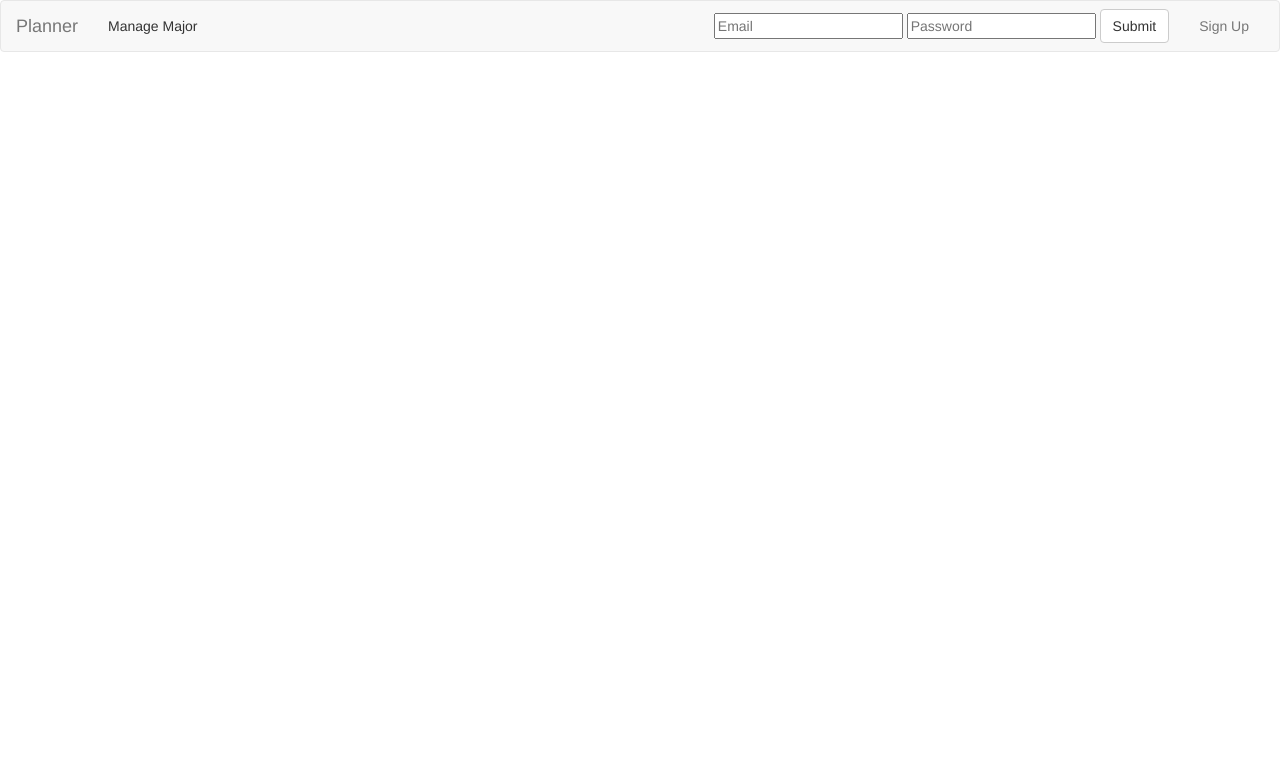
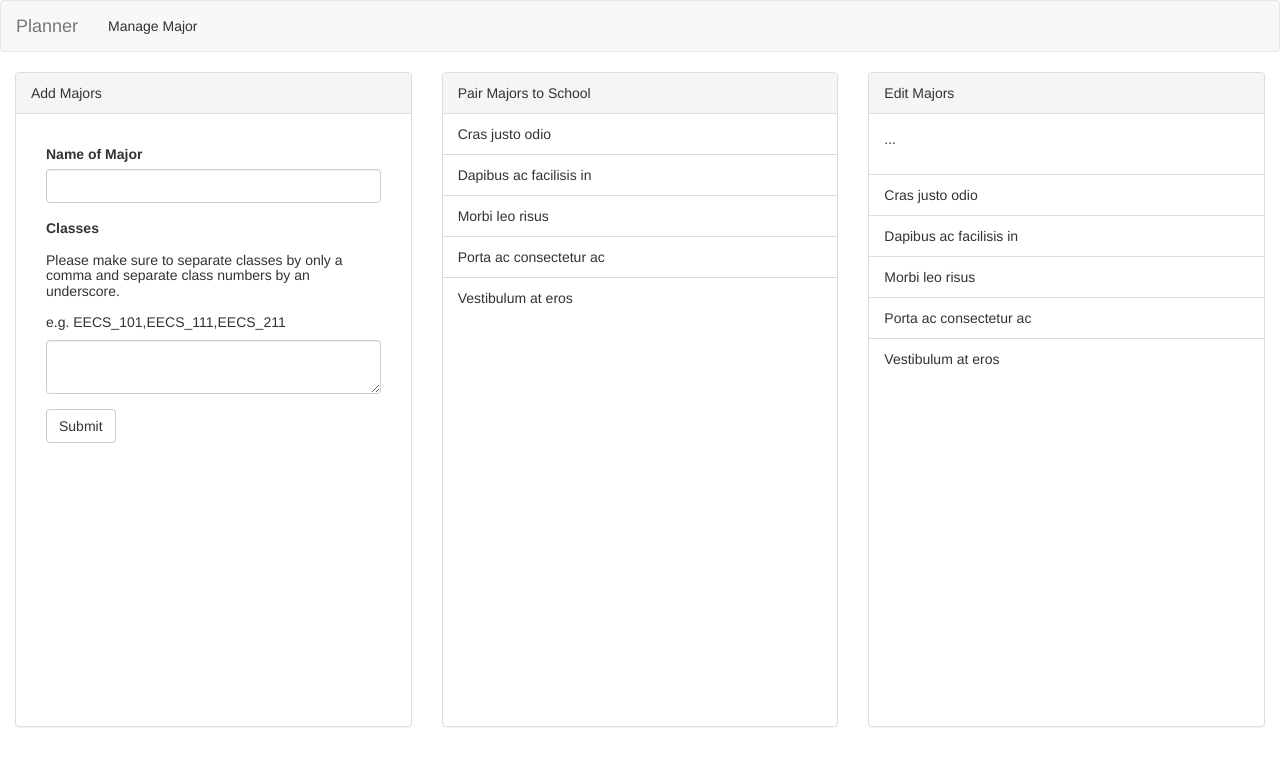
Before and after one commit to nuasg/planner, a website: page index.html at #/major in a window 1280 px wide. Both pictures are taken after a click on the link "Manage Major". Drawn offline with nearby package versions, Linux system fonts and the light colour scheme; some packages are replaced by stand-ins of ours.

Commit message:
started workingon major view

```diff
--- a/app/css/style.css
+++ b/app/css/style.css
@@ -1,3 +1,9 @@
-.main{
-	margin-top: 49px;
+.main {
+	height: calc(100% - 72px);
 }
+html, body, .major, .major .col-md-4 {
+	height: 100%;
+}
+.major .panel {
+	height: 90%;
+}
--- a/app/major/major.controller.js
+++ b/app/major/major.controller.js
@@ -1,6 +1,14 @@
 (function(){
 	angular.module("prereqsmap")
 	.controller("MajorController",["$scope","$state",function($scope,$state){
-
+		$scope.addMajor = function (major, classes) {
+			if (classes == undefined || major == undefined) {
+				alert("Fill out form completely");
+			} else {
+				$scope.major = major;
+				$scope.listOfClasses = classes.split(",");
+				$('#classes').modal('show');
+			}
+		}
 	}]);
 }());
--- a/app/major/major.html
+++ b/app/major/major.html
@@ -0,0 +1,73 @@
+<div class="major">
+	<div class="col-md-4">
+		<div class="panel panel-default">
+		  <div class="panel-heading">Add Majors</div>
+		  <div class="panel-body">
+		    <div class="panel-body">
+			    <div class="form-group">
+		        <label>Name of Major</label>
+		        <input class="form-control" ng-model="major">
+		      </div>
+		      <div class="form-group">
+		      	<label>Classes</label>
+		      	<h5>Please make sure to separate classes by only a comma and separate class numbers by an underscore.<br/><br/>e.g. EECS_101,EECS_111,EECS_211</h5>
+		      	<textarea class="form-control" ng-model="classes"></textarea>
+		      </div>
+		      <button class="btn btn-default full-width" ng-click="addMajor(major, classes)">Submit</button>
+			  </div>
+		  </div>
+		</div>
+	</div>
+	<div class="col-md-4">
+		<div class="panel panel-default">
+		  <div class="panel-heading">Pair Majors to School</div>
+
+
+		  <!-- List group -->
+		  <ul class="list-group">
+		    <li class="list-group-item">Cras justo odio</li>
+		    <li class="list-group-item">Dapibus ac facilisis in</li>
+		    <li class="list-group-item">Morbi leo risus</li>
+		    <li class="list-group-item">Porta ac consectetur ac</li>
+		    <li class="list-group-item">Vestibulum at eros</li>
+		  </ul>
+		</div>
+	</div>
+	<div class="col-md-4">
+		<div class="panel panel-default">
+		  <div class="panel-heading">Edit Majors</div>
+		  <div class="panel-body">
+		    <p>...</p>
+		  </div>
+
+		  <!-- List group -->
+		  <ul class="list-group">
+		    <li class="list-group-item">Cras justo odio</li>
+		    <li class="list-group-item">Dapibus ac facilisis in</li>
+		    <li class="list-group-item">Morbi leo risus</li>
+		    <li class="list-group-item">Porta ac consectetur ac</li>
+		    <li class="list-group-item">Vestibulum at eros</li>
+		  </ul>
+		</div>
+	</div>
+</div>
+<!-- Modal -->
+<div class="modal fade" id="classes">
+  <div class="modal-dialog">
+    <div class="modal-content">
+      <div class="modal-header">
+        <button type="button" class="close" data-dismiss="modal" aria-label="Close"><span aria-hidden="true">&times;</span></button>
+        <h4 class="modal-title">{{major}}</h4>
+      </div>
+      <div class="modal-body">
+      	<ul>
+      		<li ng-repeat="class in listOfClasses">{{class}}</li>
+      	</ul>
+      </div>
+      <div class="modal-footer">
+        <button type="button" class="btn btn-default" data-dismiss="modal">Close</button>
+        <button type="button" class="btn btn-primary">Save changes</button>
+      </div>
+    </div>
+  </div>
+</div>
--- a/index.html
+++ b/index.html
@@ -24,7 +24,7 @@
 		    	<ul class="nav navbar-nav">
 			    	<li><a ui-sref="major">Manage Major</a></li>
 		      </ul>
-		      <ul class="nav navbar-nav navbar-right">
+		      <!-- <ul class="nav navbar-nav navbar-right">
 		      	<form class="navbar-form navbar-left" role="search">
 			        <div class="form-group">
 			          <input type="text" placeholder="Email" ng-model="login.email">
@@ -33,12 +33,14 @@
 			        <button type="submit" class="btn btn-default">Submit</button>
 			      </form>
 			      <li><a ui-sref="signUp">Sign Up</a></li>
-		      </ul>
-		    </div><!-- /.navbar-collapse -->
+		      </ul> -->
+		    </div>
 		  </div><!-- /.container-fluid -->
 		</nav>
 		<div ui-view class="main"></div>
 	</body>
+	<script src="node_modules/jquery/dist/jquery.js"></script>
+	<script src="node_modules/bootstrap/dist/js/bootstrap.js"></script>
 	<script src="node_modules/angular/angular.js"></script>
 	<script src="node_modules/angular-ui-router/release/angular-ui-router.js"></script>
 	<script src="node_modules/angular-cookies/angular-cookies.js"></script>
--- a/package.json
+++ b/package.json
@@ -15,6 +15,7 @@
     "body-parser": "^1.14.2",
     "bootstrap": "^3.3.6",
     "express": "^4.13.3",
+    "jquery": "^2.2.0",
     "mongoose": "^4.3.5"
   }
 }
```
Also changed, not shown: README.MD.
